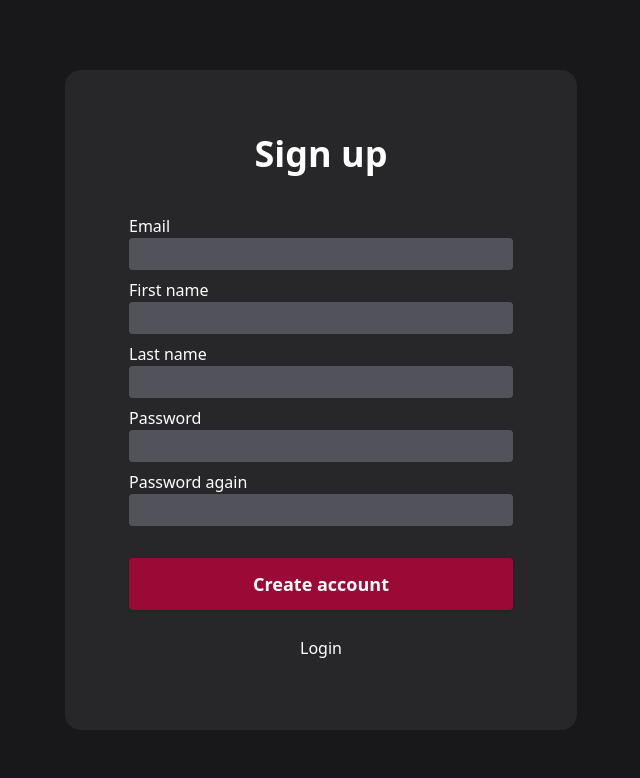
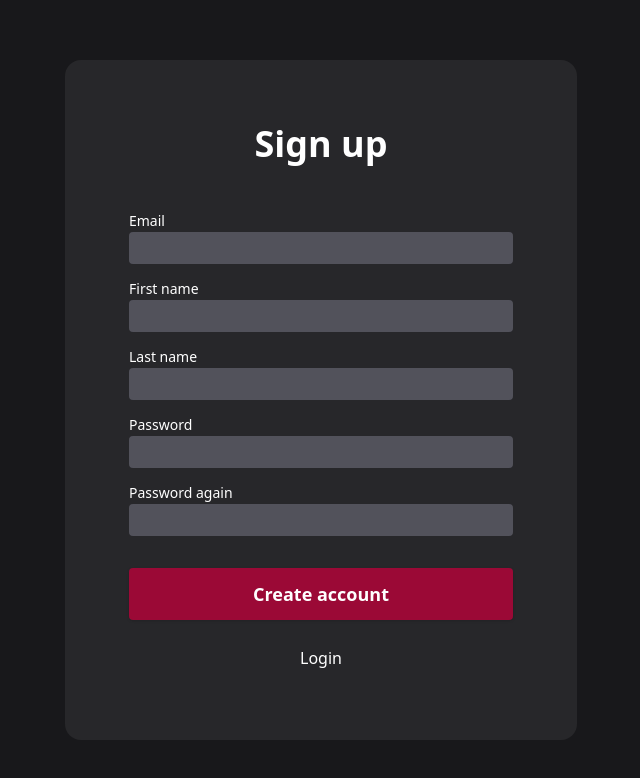
Before and after one commit to TeemuKoivisto/sveltekit-monorepo-template, a SvelteKit app in the folder packages/client/: page /signup in a window 1280 px wide. Shown: the top 778 px of the page, without its empty margins (319-959 px from the left). Built offline with nearby package versions, Linux system fonts and the light colour scheme; no server answers; some icons are missing.

Commit message:
fix: values in /account after Google login, navbar

```diff
--- a/packages/client/src/components/LoginForm.svelte
+++ b/packages/client/src/components/LoginForm.svelte
@@ -44,7 +44,7 @@
       />
     </FormField>
   </div>
-  <div class="mt-2 w-full">
+  <div class="row">
     <label for="login-password" class="flex justify-between">
       Password
       <!-- <a href="/password/reset" class="text-xs text-blue-900">Forgot password?</a> -->
@@ -83,6 +83,12 @@
 </form>
 
 <style>
+  label {
+    @apply text-sm;
+  }
+  .row {
+    @apply mt-3 w-full;
+  }
   .error {
     color: red;
     font-size: 0.9rem;
--- a/packages/client/src/components/SignUpForm.svelte
+++ b/packages/client/src/components/SignUpForm.svelte
@@ -36,7 +36,7 @@
   on:submit|preventDefault={handleSubmit}
   class={`${$$props.class} flex items-center flex-col justify-center`}
 >
-  <div class="mt-2 w-full">
+  <div class="row">
     <label for="signup-email">Email</label>
     <FormField>
       <Icon icon={emailIcon} width={24} slot="icon" />
@@ -51,7 +51,7 @@
       />
     </FormField>
   </div>
-  <div class="mt-2 w-full">
+  <div class="row">
     <label for="signup-firstname">First name</label>
     <FormField>
       <Icon icon={accountCircle} width={24} slot="icon" />
@@ -66,7 +66,7 @@
       />
     </FormField>
   </div>
-  <div class="mt-2 w-full">
+  <div class="row">
     <label for="signup-lastname">Last name</label>
     <FormField>
       <Icon icon={accountCircle} width={24} slot="icon" />
@@ -81,7 +81,7 @@
       />
     </FormField>
   </div>
-  <div class="mt-2 w-full">
+  <div class="row">
     <label
       for="signup-password"
       title="Password must be 8 characters long and contain one number, one lowercase and one uppercase letter"
@@ -101,7 +101,7 @@
       />
     </FormField>
   </div>
-  <div class="mt-2 w-full">
+  <div class="row">
     <label for="signup-password-check">Password again</label>
     <FormField>
       <Icon icon={lock} width={24} slot="icon" />
@@ -137,6 +137,12 @@
 </form>
 
 <style>
+  label {
+    @apply text-sm;
+  }
+  .row {
+    @apply mt-3 w-full;
+  }
   .error {
     color: red;
     font-size: 0.9rem;
--- a/packages/client/src/components/layout/NavBar.svelte
+++ b/packages/client/src/components/layout/NavBar.svelte
@@ -9,8 +9,6 @@
     if ($isLoggedIn) {
       authActions.logout()
       goto('/')
-    } else {
-      goto('/login')
     }
   }
 </script>
@@ -29,9 +27,11 @@
       {/if}
     </div>
     <div>
-      <button on:click={loginLogoutClick} class="hover:underline text-white"
-        >{$isLoggedIn ? 'logout' : 'login'}</button
-      >
+      {#if $isLoggedIn}
+        <button on:click={loginLogoutClick} class="hover:underline text-white">logout</button>
+      {:else}
+        <a data-sveltekit:prefetch href="/login" class="hover:underline text-white"> login </a>
+      {/if}
     </div>
   </nav>
 </div>
--- a/packages/client/src/elements/FormField.svelte
+++ b/packages/client/src/elements/FormField.svelte
@@ -13,7 +13,7 @@
     @apply flex items-center relative rounded bg-zinc-600 focus-within:ring focus-within:ring-blue-200;
   }
   :global([slot='icon'] *) {
-    @apply text-black;
+    @apply text-gray-900;
   }
   :global([slot='input']) {
     @apply w-full p-1 bg-transparent rounded outline-none;
--- a/packages/client/src/routes/(no-nav)/login/+page.svelte
+++ b/packages/client/src/routes/(no-nav)/login/+page.svelte
@@ -12,8 +12,8 @@
   let loading = false,
     loginError: string | null = null
   $: {
-    if (typeof window !== 'undefined' && !$isLoggedIn) {
-      goto('/login')
+    if (typeof window !== 'undefined' && $isLoggedIn) {
+      goto('/')
     }
   }
   async function handleSubmit(e: CustomEvent<ILoginParams>) {
@@ -41,7 +41,7 @@
           <img class="mx-3 h-[20px]" src="google-logo.svg" alt="Google logo" />
           <div>Sign in with Google</div>
         </a>
-        <hr class="mt-10 mb-8 border-gray-400" />
+        <hr class="mt-8 mb-4 border-gray-400" />
         <LoginForm {loading} error={loginError} on:submit={handleSubmit} />
       </div>
     </section>
--- a/packages/client/src/routes/(site)/account/+page.svelte
+++ b/packages/client/src/routes/(site)/account/+page.svelte
@@ -1,4 +1,6 @@
 <script lang="ts">
+  import { onMount } from 'svelte'
+
   import { user, isLoggedIn } from '$stores/auth'
   import { userActions } from '$stores/user'
   import { authActions } from '$stores/auth.actions'
@@ -13,11 +15,6 @@
     email = $user?.email,
     error: string | null = null
 
-  // $: {
-  //   nameText = category.name
-  //   categoryItems = category.items
-  // }
-
   $: {
     if (typeof window !== 'undefined') {
       try {
@@ -26,13 +23,23 @@
         const parsedJwt = JSON.parse(url.searchParams.get('jwt') || '')
         if (parsedUser && parsedJwt) {
           authActions.handleGoogleSignIn(parsedUser, parsedJwt)
+          firstName = $user?.firstname
+          lastName = $user?.lastname
+          initials = `${(firstName || '').charAt(0)}${(lastName || '').charAt(0)}`.toUpperCase()
+          email = $user?.email
         }
+        url.searchParams.delete('user')
+        url.searchParams.delete('jwt')
+        window.history.pushState({}, '', url)
       } catch (err) {}
-      if (!$isLoggedIn) {
-        goto('/login')
-      }
     }
   }
+
+  onMount(() => {
+    if (!$isLoggedIn) {
+      goto('/login')
+    }
+  })
 
   async function handleSubmit() {
     if ($user === null) {
```
